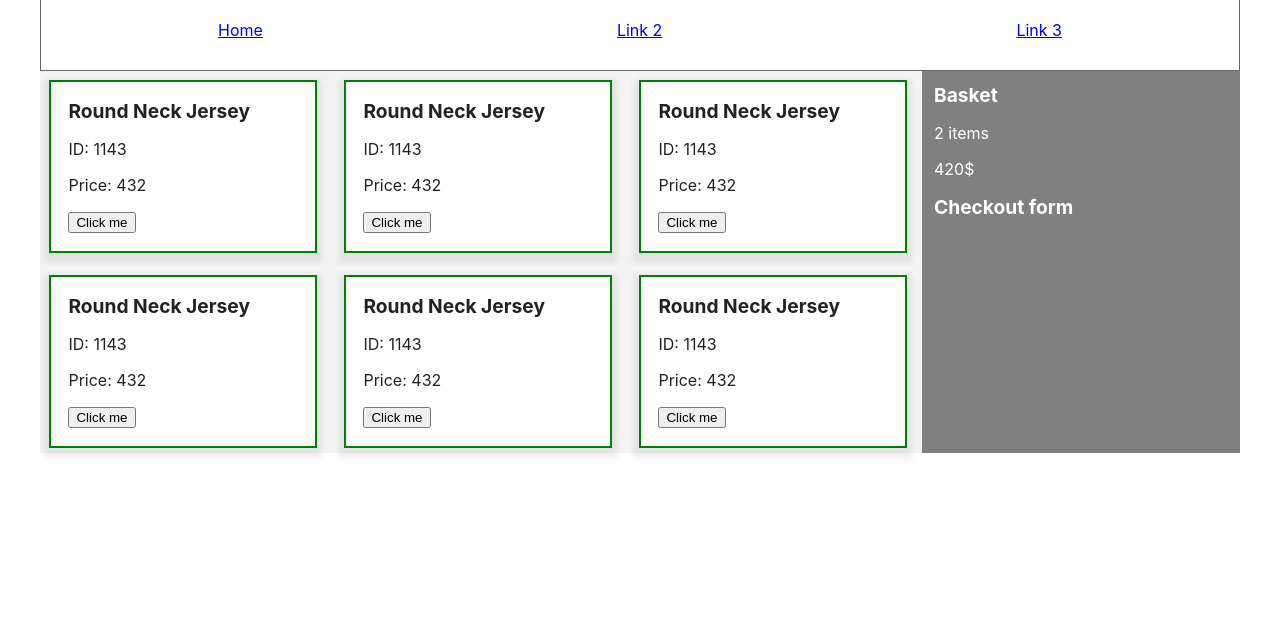
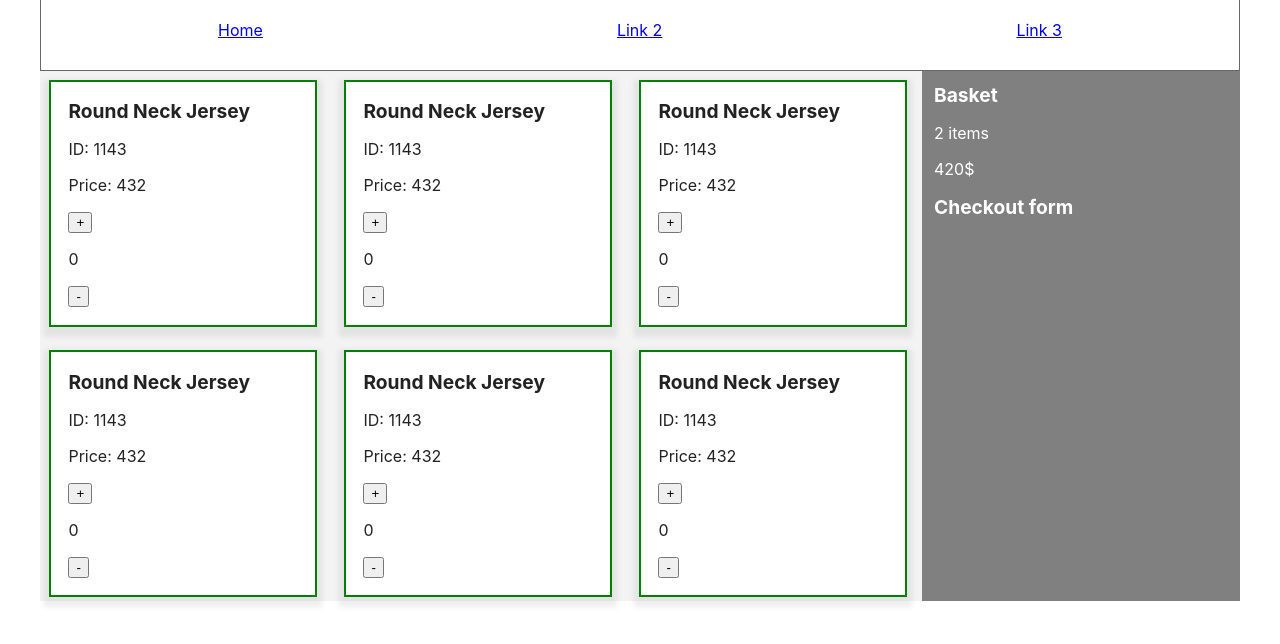
Before and after one commit to annacyb/react-exercise, a React (Create React App) app: page / in a window 1280 px wide. Shown: the top 644 px of the page. Built offline with nearby package versions, Linux system fonts and the light colour scheme.

Commit message:
State added (button to add and remove item)

```diff
--- a/src/components/Product.jsx
+++ b/src/components/Product.jsx
@@ -1,8 +1,18 @@
+import { useState } from "react";
+
 export default function Product(props) {
-    // console.log(props);
-    function handleClick() {
-        console.log(props.id);
+
+    const initial = 0;
+    const [stateVariable, updateFunction] = useState(initial)
+    function addValue() {
+        //set state to be equal to it's current value + 1
+        updateFunction((prevCount) => prevCount + 1);
     }
+    function removeValue() {
+        //set state to be equal to it's current value - 1
+        updateFunction((prevCount) => prevCount - 1);
+    }
+
 
     return (
         <article className="Product" style={{
@@ -11,7 +21,10 @@ export default function Product(props) {
             <h2>{props.productdisplayname}</h2>
             <p>ID: {props.id}</p>
             <p>Price: {props.price}</p>
-            <button onClick={handleClick}>Click me</button>
+            <button onClick={addValue}>+</button>
+            <p>{stateVariable}</p>
+            <button onClick={removeValue}>-</button>
+
         </article>
 
     );
```
